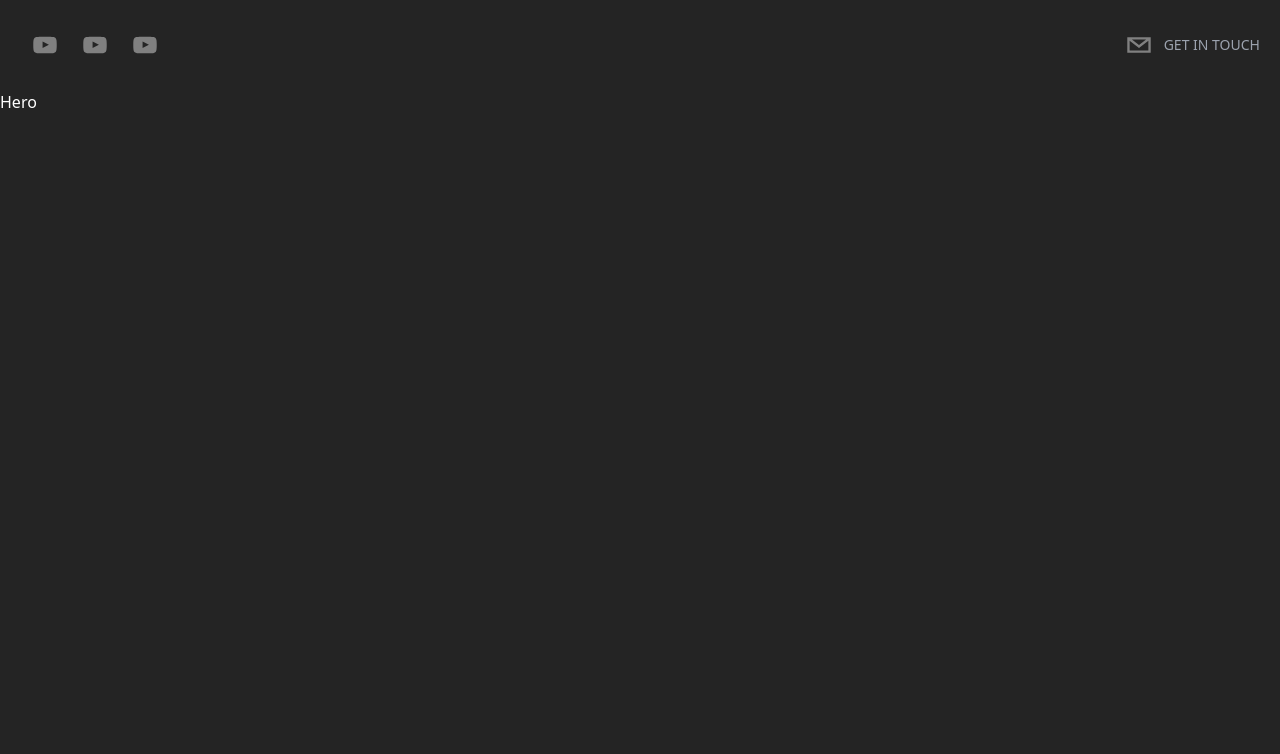
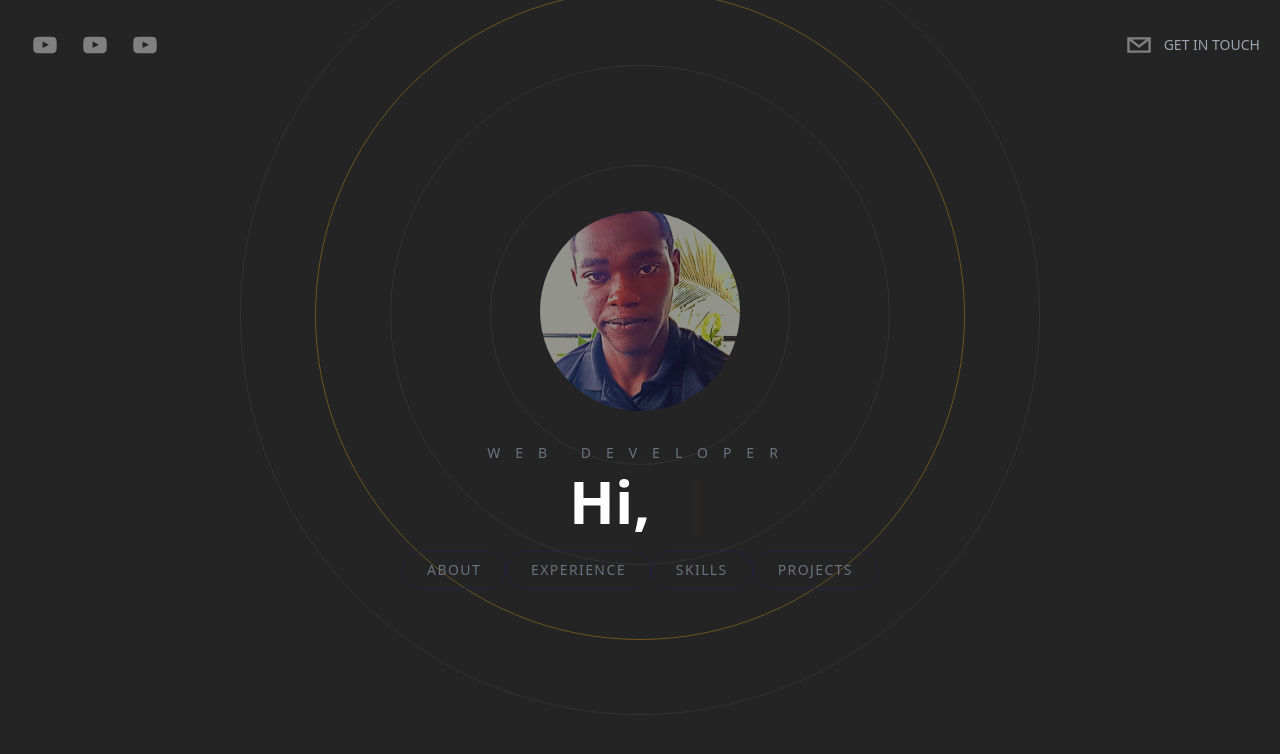
Before and after one commit to sifunadonnex/next-portfolio, a Next.js app: page / in a window 1280 px wide. Shown: the top 754 px of the page. Built offline with nearby package versions, Linux system fonts and the light colour scheme.

Commit message:
Hero section

```diff
--- /dev/null
+++ b/components/BackgroundCircles.tsx
@@ -0,0 +1,28 @@
+import { motion } from 'framer-motion'
+import React from 'react'
+
+type Props = {}
+
+export default function BackgroundCircles({}: Props) {
+  return (
+    <motion.div
+    initial={{
+        opacity: 0,
+    }}
+    animate={{
+        scale:[1,2,2,3,1],
+        opacity:[0.1,0.2,0.4,0.8,0.1,1.0],
+        borderRadius:['20%','20%','50%','80%', '20%'],
+    }}
+    transition={{
+        duration: 2.5,
+    }}
+    className='relative flex justify-center items-center'>
+        <div className='absolute border border-[#333333] rounded-full h-[200px] w-[200px] mt-52 animate-ping' />
+        <div className='absolute border border-[#333333] rounded-full h-[300px] w-[300px] mt-52 ' />
+        <div className='absolute border border-[#333333] rounded-full h-[500px] w-[500px] mt-52 ' />
+        <div className='absolute border border-[#F7AB0A] rounded-full opacity-20 h-[650px] w-[650px] mt-52 animate-pulse' />
+        <div className='absolute border border-[#333333] rounded-full h-[800px] w-[800px] mt-52 ' />
+    </motion.div>
+  )
+}
--- a/components/Hero.tsx
+++ b/components/Hero.tsx
@@ -1,10 +1,53 @@
+import Image from 'next/image'
+import Link from 'next/link'
 import React from 'react'
+import { Cursor,useTypewriter } from 'react-simple-typewriter'
+import BackgroundCircles from './BackgroundCircles'
 
 type Props = {}
 
 const Hero = (props: Props) => {
+    const [text, count]=useTypewriter({
+        words:[
+            "Hi, My Name is Sifuna Donnex",
+            "I am a Full Stack Developer",
+            "<ButLovesToCode/>",
+        ],
+        loop:true,
+        delaySpeed: 2000,
+    })
   return (
-    <div>Hero</div>
+    <div className='h-screen flex flex-col space-y-8 items-center justify-center text-center overflow-hidden'>
+        <BackgroundCircles />
+        <Image
+        src={'/profile.jpeg'}
+        alt='Sifuna Donnex'
+        width={200}
+        height={200}
+        className='rounded-full relative h-32 w-32 mx-auto object-cover'
+        />
+        <div className='z-20'>
+            <h2 className='text-sm uppercase text-gray-500 pb-2 tracking-[15px]'>Web Developer</h2>
+            <h1 className='text-5xl lg:text-6xl font-semibold '>
+                <span className='mr-3'>{text}</span>
+                <Cursor cursorColor='#F7AB0A' />
+            </h1>
+            <div className='pt-5'>
+                <Link href='#about'>
+                    <button className='heroButton'>About</button>
+                </Link>
+                <Link href='#experience'>
+                    <button className='heroButton'>Experience</button>
+                </Link>
+                <Link href='#skills'>
+                    <button className='heroButton'>Skills</button>
+                </Link>
+                <Link href='#projects'>
+                    <button className='heroButton'>Projects</button>
+                </Link>
+            </div>
+        </div>
+    </div>
   )
 }
 
--- a/pages/index.tsx
+++ b/pages/index.tsx
@@ -7,12 +7,14 @@
 
 const Home: NextPage = () => {
   return (
-    <div className='bg-[rgb(36,36,36)] text-white h-screen'>
+    <div className='bg-[rgb(36,36,36)] text-white h-screen snap-y snap-mandatory overflow-scroll z-0'>
       <Head>
-        <title>Sifuna Portfolio</title>
+        <title>Sifuna`s Portfolio</title>
       </Head>
       <Header />
-      <Hero />
+      <section id='hero' className='snap-center'>
+        <Hero />
+      </section>
     </div>
   )
 }
--- a/styles/globals.css
+++ b/styles/globals.css
@@ -1,3 +1,10 @@
 @tailwind base;
 @tailwind components;
 @tailwind utilities;
+
+@layer components {
+  .heroButton {
+    @apply px-6 py-2 border border-[#242242] rounded-full uppercase text-sm
+    tracking-widest text-gray-500 transition-all hover:border-[#F7AB01]/40 hover:text-[#F7AB01]/40;
+  }
+}
```
Also changed, not shown: public/profile.jpeg (added).
